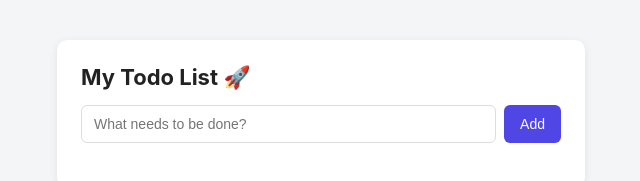
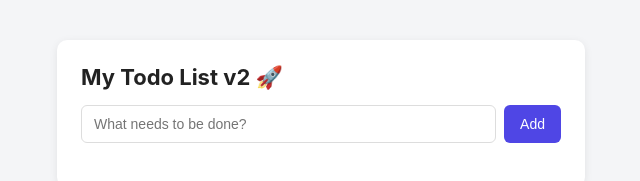
Before and after one commit to balajijayababu23/todo-app, a plain HTML site: page frontend/index.html in a window 1280 px wide. Shown: the full height of the page, 319-959 px from the left. Drawn offline with Linux system fonts and the light colour scheme; no server answers.

Commit message:
Test auto-deploy

```diff
--- a/frontend/index.html
+++ b/frontend/index.html
@@ -7,7 +7,7 @@
 </head>
 <body>
   <div class="container">
-    <h1>My Todo List 🚀</h1>
+    <h1>My Todo List v2 🚀</h1>
     <form id="task-form">
       <input type="text" id="task-input" placeholder="What needs to be done?" required>
       <button type="submit">Add</button>
```
